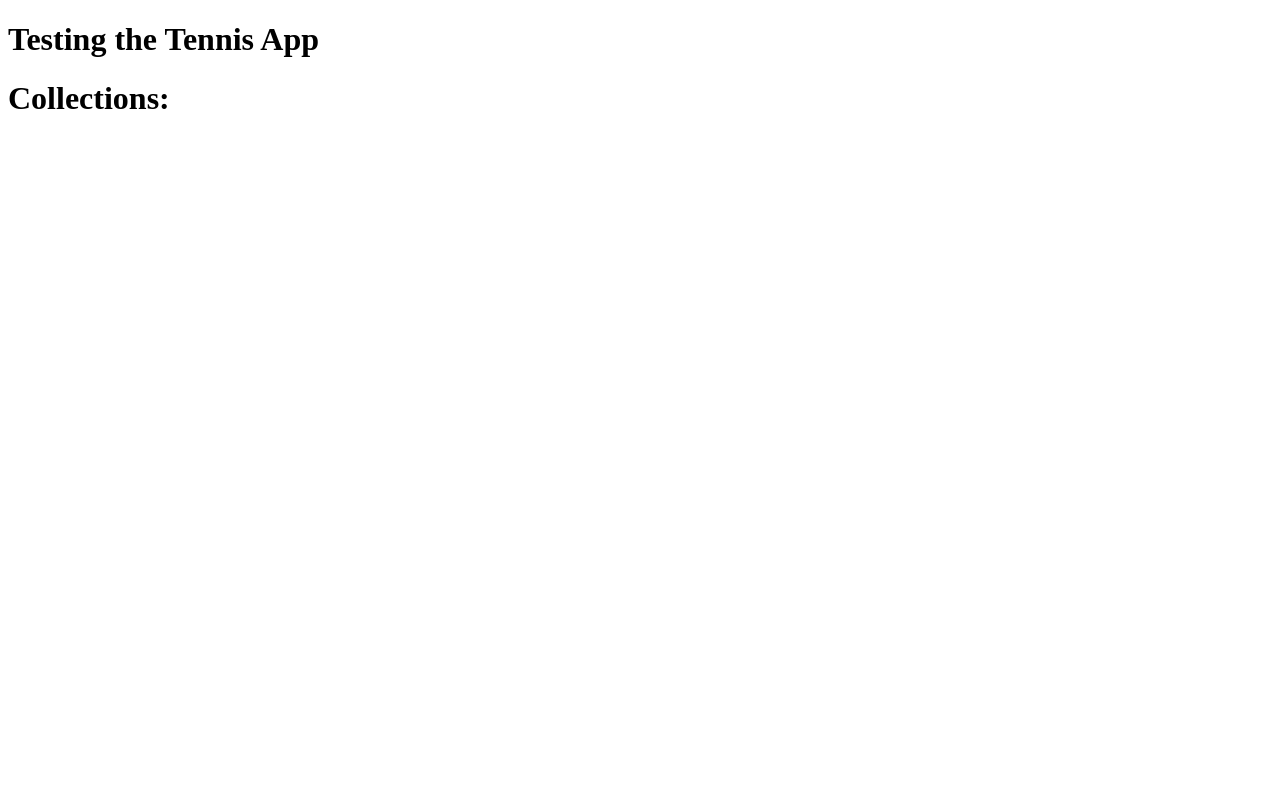
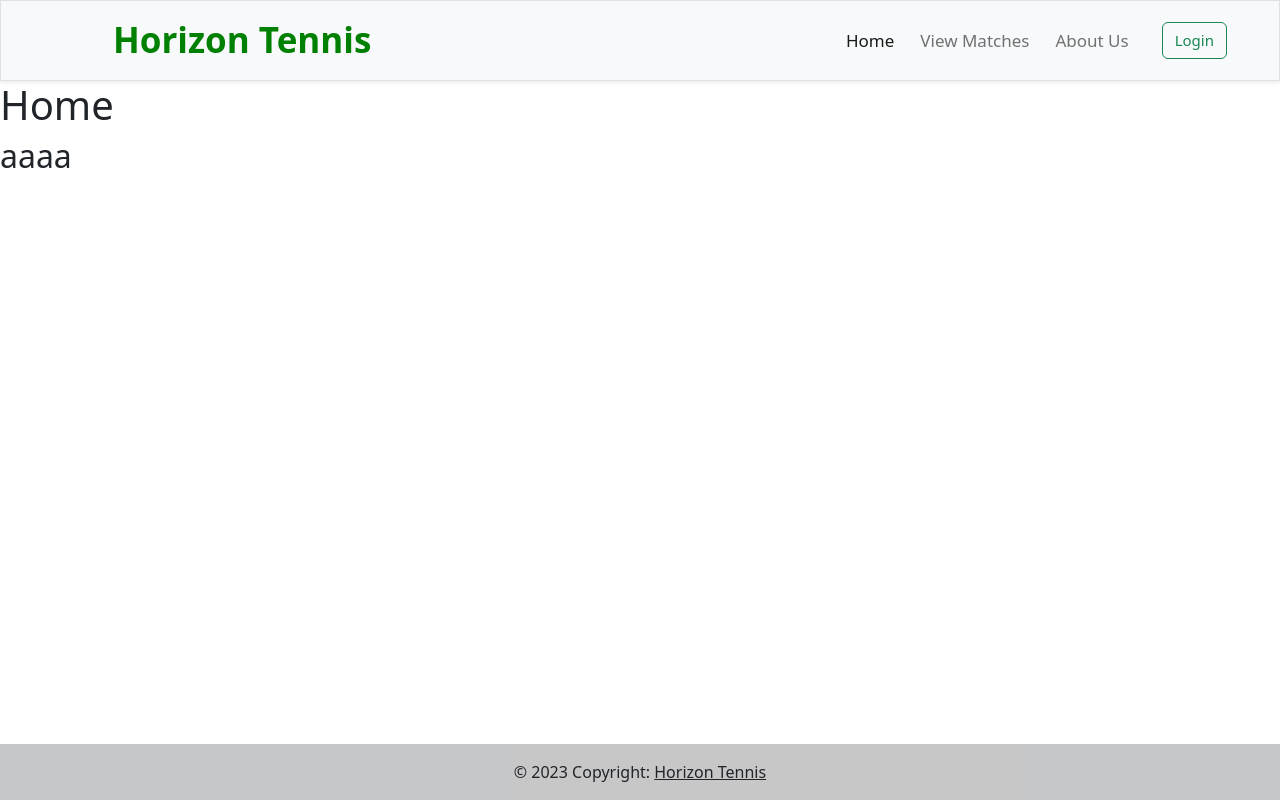
Before and after one commit to Cyb3rMutant/tennis-tournament, a Flask app: page / in a window 1280 px wide. Run offline with Flask 2, Linux system fonts and the light colour scheme; data that the repository does not hold is empty.

Commit message:
Implemented responsive navbar & footer front end, home started

```diff
--- /dev/null
+++ b/app/static/css/base.css
@@ -0,0 +1,72 @@
+
+.brand{
+    font-weight: bold;
+    font-size: 35px;
+    color: green;
+    margin-left: 25px;
+}
+
+.login-btn{
+    display: none;
+}
+
+.nav-item{
+    font-size: 20px;
+}
+
+
+
+/*Tablet*/
+@media only screen and (min-width: 992px) {
+
+    .login-mobile{
+        display:none;
+    }
+    .login-btn{
+        display: block;
+    }
+
+    .nav-item{
+        padding: 0px 5px 0px 5px;
+        font-size: 17px;
+    }
+    .navbar-nav{
+        margin-right: 20px;
+    }
+    .login-btn{
+        font-size: 15px;
+        margin-right: 40px;
+    }
+    .login-btn:hover{
+        background-color: green;
+    }
+
+    .brand{
+        margin-left: 100px;
+    }
+
+}
+
+
+
+
+/*Desktop*/
+@media only screen and (min-width: 1400px) {
+    .brand{
+        font-size: 40px;
+    }
+
+    .nav-item{
+        padding: 0px 22px 0px 22px;
+        font-size: 22px;
+    }
+    .navbar-nav{
+        margin-right: 60px;
+    }
+    .login-btn{
+        font-size: 18px;
+        margin-right: 50px;
+    }
+
+
+}
--- /dev/null
+++ b/app/templates/base.html
@@ -0,0 +1,69 @@
+<!doctype html>
+<html lang="en">
+  <head>
+    <meta charset="utf-8">
+    <meta name="viewport" content="width=device-width, initial-scale=1">
+    <link href="https://cdn.jsdelivr.net/npm/bootstrap@5.2.3/dist/css/bootstrap.min.css" rel="stylesheet" integrity="sha384-rbsA2VBKQhggwzxH7pPCaAqO46MgnOM80zW1RWuH61DGLwZJEdK2Kadq2F9CUG65" crossorigin="anonymous">
+
+    <link rel= "stylesheet" type= "text/css" href= "{{ url_for('static',filename='css/base.css') }}">
+
+  </head>
+  <body>
+
+
+
+      <!--https://getbootstrap.com/docs/5.2/components/navbar/-->
+      <nav class="navbar navbar-expand-lg bg-light shadow-sm border">
+        <div class="container-fluid">
+          <a class="navbar-brand brand" href="#">Horizon Tennis</a>
+          <button class="navbar-toggler" type="button" data-bs-toggle="collapse" data-bs-target="#navbarSupportedContent" aria-controls="navbarSupportedContent" aria-expanded="false" aria-label="Toggle navigation">
+            <span class="navbar-toggler-icon"></span>
+          </button>
+          <div class="collapse navbar-collapse" id="navbarSupportedContent">
+            <ul class="navbar-nav ms-auto text-center">
+              <li class="nav-item">
+                <a class="nav-link active" aria-current="page" href="{{ url_for('index') }}">Home</a>
+              </li>
+              <li class="nav-item">
+                <a class="nav-link" href="#">View Matches</a>
+              </li>
+              <li class="nav-item">
+                <a class="nav-link" href="#">About Us</a>
+              </li>
+
+              <li class="nav-item login-mobile">
+                <a class="nav-link" href="#">Login</a>
+              </li>
+            </ul>
+
+            <button class="btn btn-outline-success login-btn" type="submit">Login</button>
+
+          </div>
+        </div>
+      </nav>
+
+
+      <main class="main">
+        {% block content %}
+        {% endblock %}
+      </main>
+
+
+
+      <!--https://mdbootstrap.com/docs/standard/navigation/footer/-->
+      <footer class="bg-light text-center text-lg-start fixed-bottom">
+        <div class="text-center p-3" style="background-color: rgba(0, 0, 0, 0.2);">
+          © 2023 Copyright:
+          <a class="text-dark">Horizon Tennis</a>
+        </div>
+      </footer>
+
+
+
+
+
+
+
+    <script src="https://cdn.jsdelivr.net/npm/bootstrap@5.2.3/dist/js/bootstrap.bundle.min.js" integrity="sha384-kenU1KFdBIe4zVF0s0G1M5b4hcpxyD9F7jL+jjXkk+Q2h455rYXK/7HAuoJl+0I4" crossorigin="anonymous"></script>
+  </body>
+</html>
--- a/app/templates/index.html
+++ b/app/templates/index.html
@@ -1,15 +1,22 @@
-<!DOCTYPE html>
-<html lang="en">
+{% extends "base.html" %}
+{% block content %}
+<link rel= "stylesheet" type= "text/css" href= "{{ url_for('static',filename='css/index.css') }}">
+
 <head>
-    <meta charset="UTF-8">
-    <meta name="viewport" content="width=device-width, initial-scale=1.0">
-    <title>Document</title>
+    <title>Homepage</title>
 </head>
-<body>
-    <h1>Testing the Tennis App</h1>
-    <h1>Collections: </h1>
-    {% for col in collections %}
-    <h2 style="color: darksalmon;">{{ col }}</h2>
-    {% endfor %}
-</body>
-</html>
+
+
+<main class="main">
+    <h1>Home</h1>
+    <h2>
+        aaaa
+    </h2>
+
+
+
+
+</main>
+
+
+{% endblock %}
```
Also changed, not shown: app/templates/test.html (added, +15 -0 lines), app/static/css/index.css (added).
